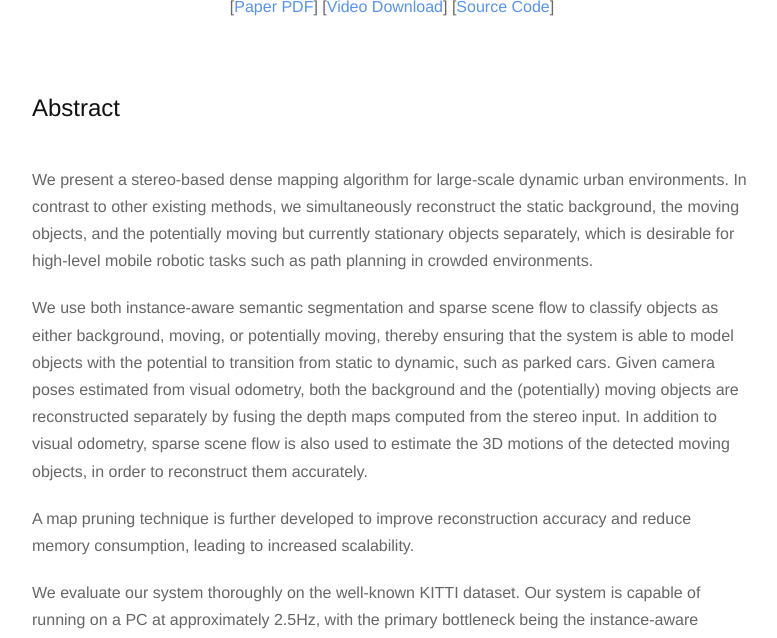
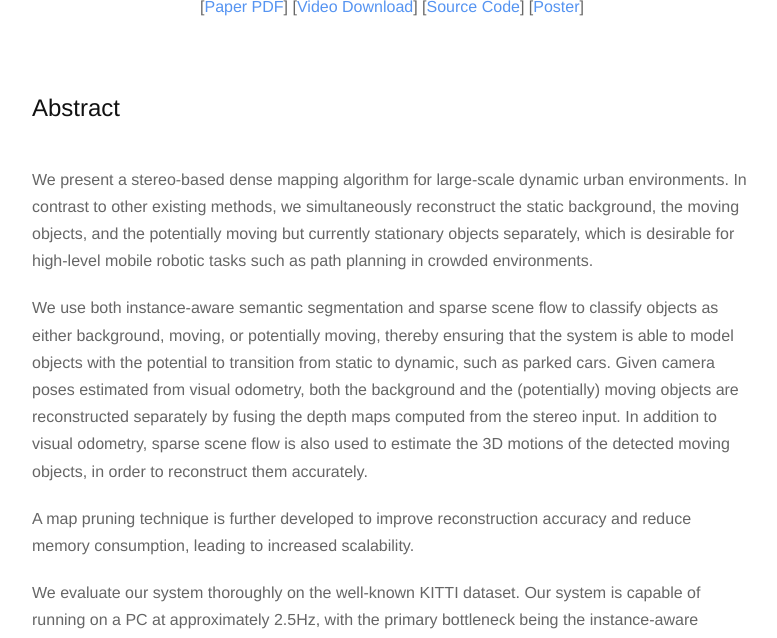
Before and after one commit to AndreiBarsan/andreibarsan.github.io, a Jekyll site: the page built from dynslam.md, in a window 1280 px wide and 900 px high, scrolled down 462 px, cut to the strip 262-900 px from the top of the window. Shown: the whole strip, without its empty margins (248-1025 px from the left). Built offline with Jekyll 4.4.1, drawn with Linux system fonts in a browser that asks for light colours; nearby versions of some CDN libraries; formulas are drawn with MathJax 3.

Commit message:
Add poster

```diff
--- a/dynslam.md
+++ b/dynslam.md
@@ -49,6 +49,7 @@ of Markdown and HTML... -->
   [<a href="/assets/dynslam/robust-dense-mapping-paper-submission.pdf" download>Paper PDF</a>]
   [<a href="/assets/dynslam/dynslam-video-v0.4.1.webm" download>Video Download</a>]
   [<a href="https://github.com/AndreiBarsan/DynSLAM" target="_blank">Source Code</a>]
+  [<a href="/assets/dynslam/BARSAN-IoanAndrei-ICRA-2018-dynslam-poster.pdf" target="_blank">Poster</a>]
  </div>
 </div>
 
```
Also changed, not shown: 1 other file.
